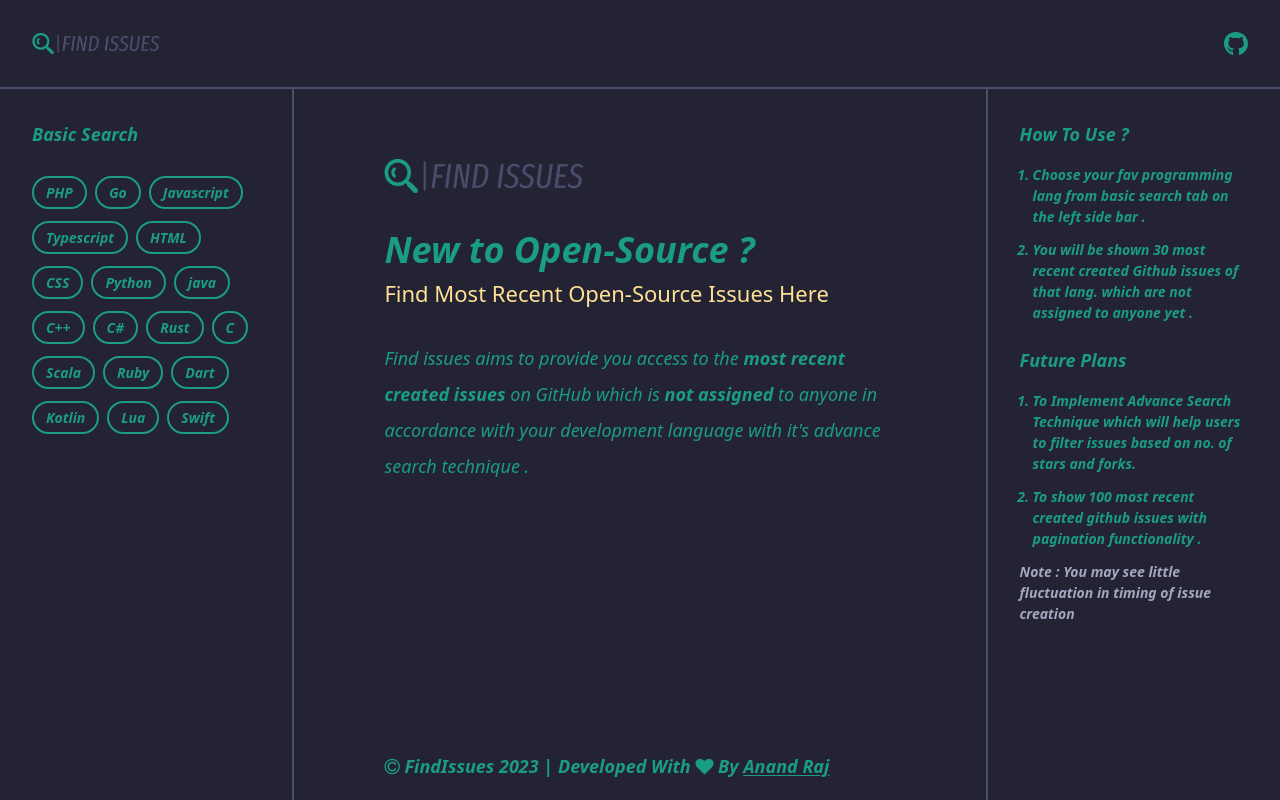
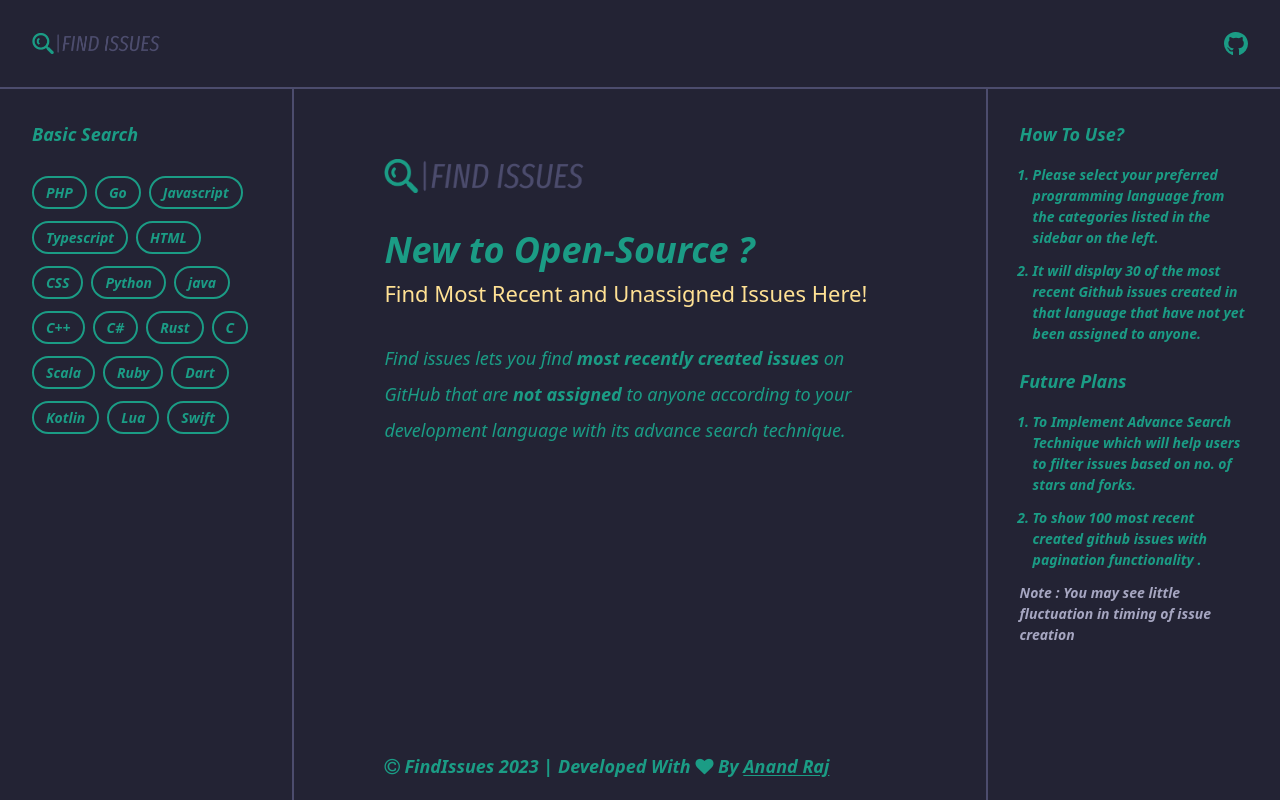
Before and after one commit to anand346/findissues, a Next.js app: page / in a window 1280 px wide. Built offline with nearby package versions, Linux system fonts and the light colour scheme.

Commit message:
Fixed the title! (#11)
* Fixed the title

* right side bar updated

* content updated

* Delete launch.json

* Update index.js

* Update RightSidebar.js

---------

Co-authored-by: Anand Raj <64061582+anand346@users.noreply.github.com>

```diff
--- a/components/RightSidebar.js
+++ b/components/RightSidebar.js
@@ -7,16 +7,16 @@ export default function RightSidebar(){
         <>
             <div className = {` ${styles.right_sidebar} hidden  md:block overflow-auto right_sidebar sm:p-8 p-7 w-[23%] border-l-2 border-main_secondary p-8 h-full`}>
                 <div className = "right_sidebar_content flex flex-col justify-start items-start">
-                    <p className = "right_sidebar_title text-main_primary font-semibold italic text-[16px] lg:text-[18px] mb-4">How To Use ?</p>
+                    <p className = "right_sidebar_title text-main_primary font-semibold italic text-[16px] lg:text-[18px] mb-4">How To Use?</p>
                     {/* <p className = "right_sidebar_title text-main_primary font-semibold italic text-[14px] mb-4">To find the most recent issues created on GitHub of your favourite programming lang. and which is not assigned to anyone till now.
                     </p> */}
-                    {/* <p className = "right_sidebar_title text-main_primary font-semibold italic text-[12px] lg:text-[14px] mb-4">To find most recent created issues on Github follow these steps  :</p> */}
+                    {/* <p className = "right_sidebar_title text-main_primary font-semibold italic text-[12px] lg:text-[14px] mb-4">To find most recent created issues on Github follow these steps :</p> */}
                     <ol className = "list-decimal ml-[13px] mb-3">
                         <li className = "right_sidebar_title text-main_primary font-semibold italic text-[12px] lg:text-[14px] mb-3">
-                        Choose your fav programming lang from basic search tab on the left side bar .
+                        Please select your preferred programming language from the categories listed in the sidebar on the left.
                         </li>
                         <li className = "right_sidebar_title text-main_primary font-semibold italic text-[12px] lg:text-[14px] mb-3">
-                        You will be shown 30 most recent created Github issues of that lang. which are not assigned to anyone yet .
+                        It will display 30 of the most recent Github issues created in that language that have not yet been assigned to anyone.
                         </li>
                     </ol>
                     <p className = "right_sidebar_title text-main_primary font-semibold italic text-[16px] lg:text-[18px] mb-4">Future Plans </p>
--- a/pages/index.js
+++ b/pages/index.js
@@ -11,8 +11,8 @@ export default function Home() {
         <div className = {`${styles.landing_main} overflow-auto w-[100%] md:w-[54%] landing_main h-full flex flex-col items-start justify-start`}>
             <Image unoptimized={true} className = "w-[150px] md:w-[200px] mt-[20px] md:mt-[70px] p-3 md:p-0 md:ml-[90px] mb-[10px] md:mb-[30px] " src = "/images/logo.png" width = {100} height = {100} alt = "findissues logo" />
             <h1 className = "pl-3 md:p-0 md:ml-[90px] italic font-semibold text-[24px] md:text-[36px] text-main_primary">New to Open-Source ?</h1>
-            <p className = "pl-3 md:p-0 md:ml-[90px] text-main_yellow text-[18px] md:text-[22px] mb-[30px] mr-[90px] ">Find Most Recent Open-Source Issues Here</p>
-            <p className = "text-[14px] md:text-[18px] pl-3 md:p-0 md:ml-[90px] text-main_primary italic leading-loose mr-[90px] mb-[50px]">Find issues aims to provide you access to the <b>most recent created issues</b> on GitHub which is <b>not assigned</b> to anyone in accordance with your development language with it's advance search technique .</p>
+            <p className = "pl-3 md:p-0 md:ml-[90px] text-main_yellow text-[18px] md:text-[22px] mb-[30px] mr-[90px] ">Find Most Recent and Unassigned Issues Here!</p>
+            <p className = "text-[18px] ml-[90px] text-main_primary italic leading-loose mr-[90px] mb-[50px]">Find issues lets you find <b>most recently created issues</b> on GitHub that are <b>not assigned</b> to anyone according to your development language with its advance search technique.</p>
             <p className = "mt-auto p-3 md:p-0 md:ml-[90px] mb-[20px] text-main_primary italic font-semibold text-[12px] md:text-[18px]"><i className="fa fa-copyright" aria-hidden="true"></i> FindIssues {new Date().getFullYear()} | Developed With <i className="fa fa-heart" aria-hidden="true"></i> By <Link href = "https://github.com/anand346" className = "underline-offset-2 underline">Anand Raj</Link></p>
         </div>
     </>
```
